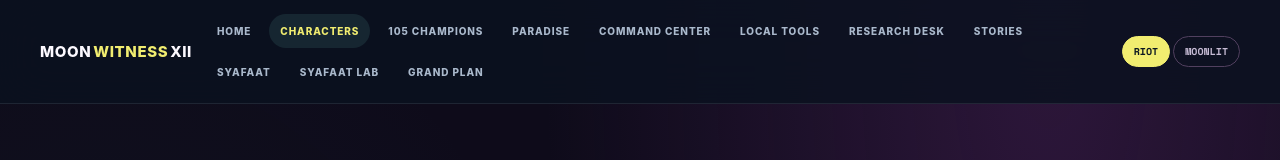
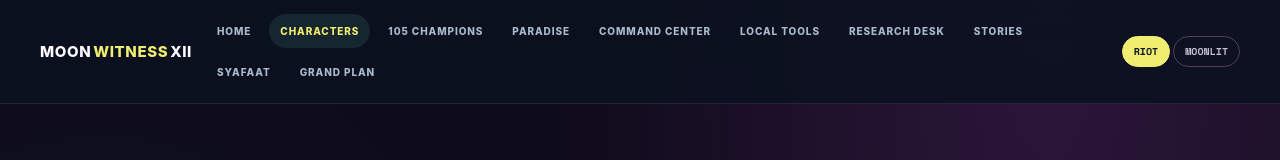
Before and after one commit to bjo163/moonwitness-xii-season-global-championships, a Next.js app: page /characters in a window 1280 px wide. Shown: the top 160 px of the page. Built offline with nearby package versions, Linux system fonts and the light colour scheme.

Commit message:
nav: keep local metrics lab nested under SYAFAAT to reduce top-level clutter

```diff
--- a/src/components/Header.tsx
+++ b/src/components/Header.tsx
@@ -13,7 +13,6 @@ const navigation=[
   ['/research','RESEARCH DESK'],
   ['/stories','STORIES'],
   ['/syafaat-status','SYAFAAT'],
-  ['/syafaat-engine','SYAFAAT LAB'],
   ['/grand-plan','GRAND PLAN']
 ];
 
```
